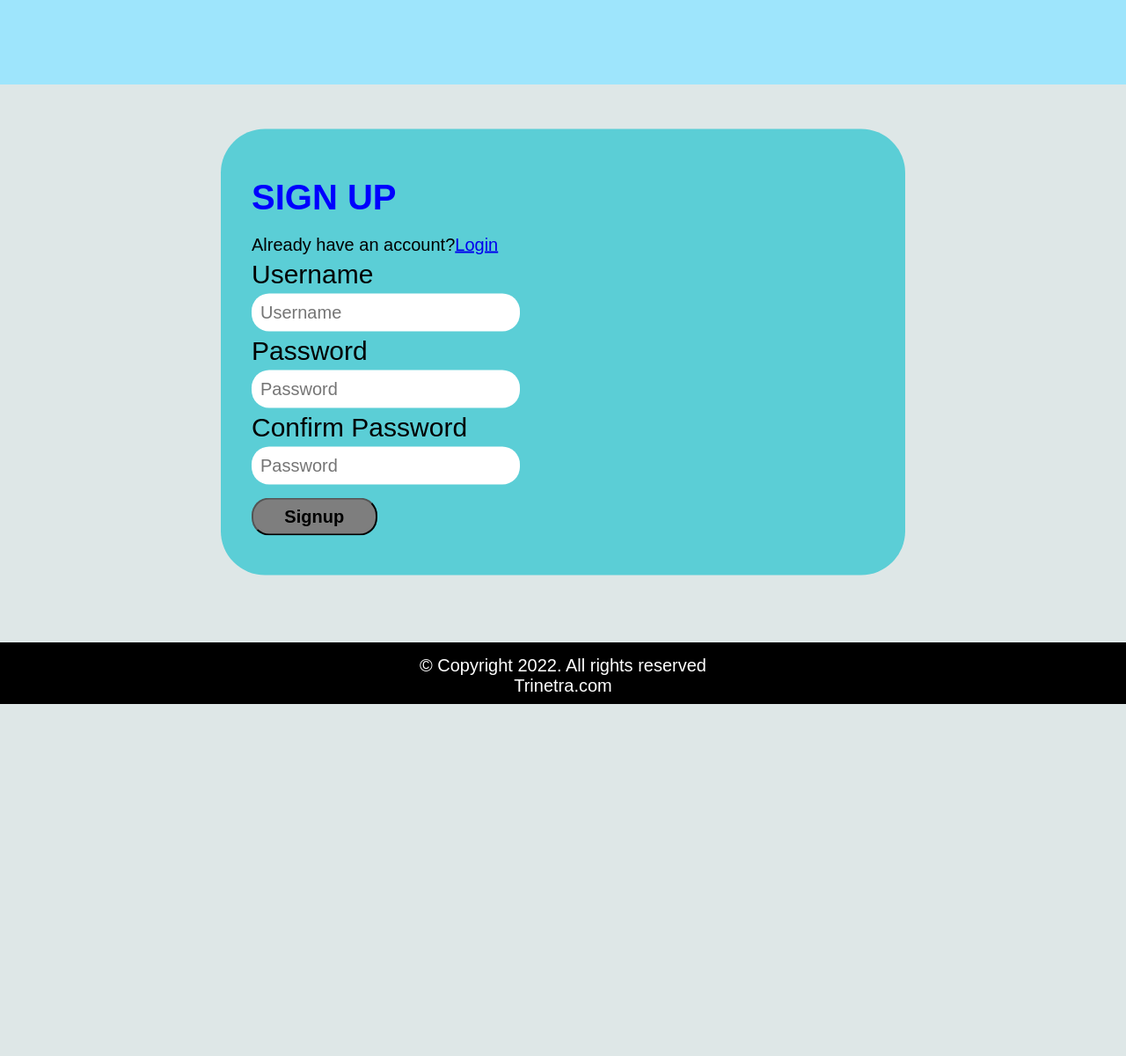
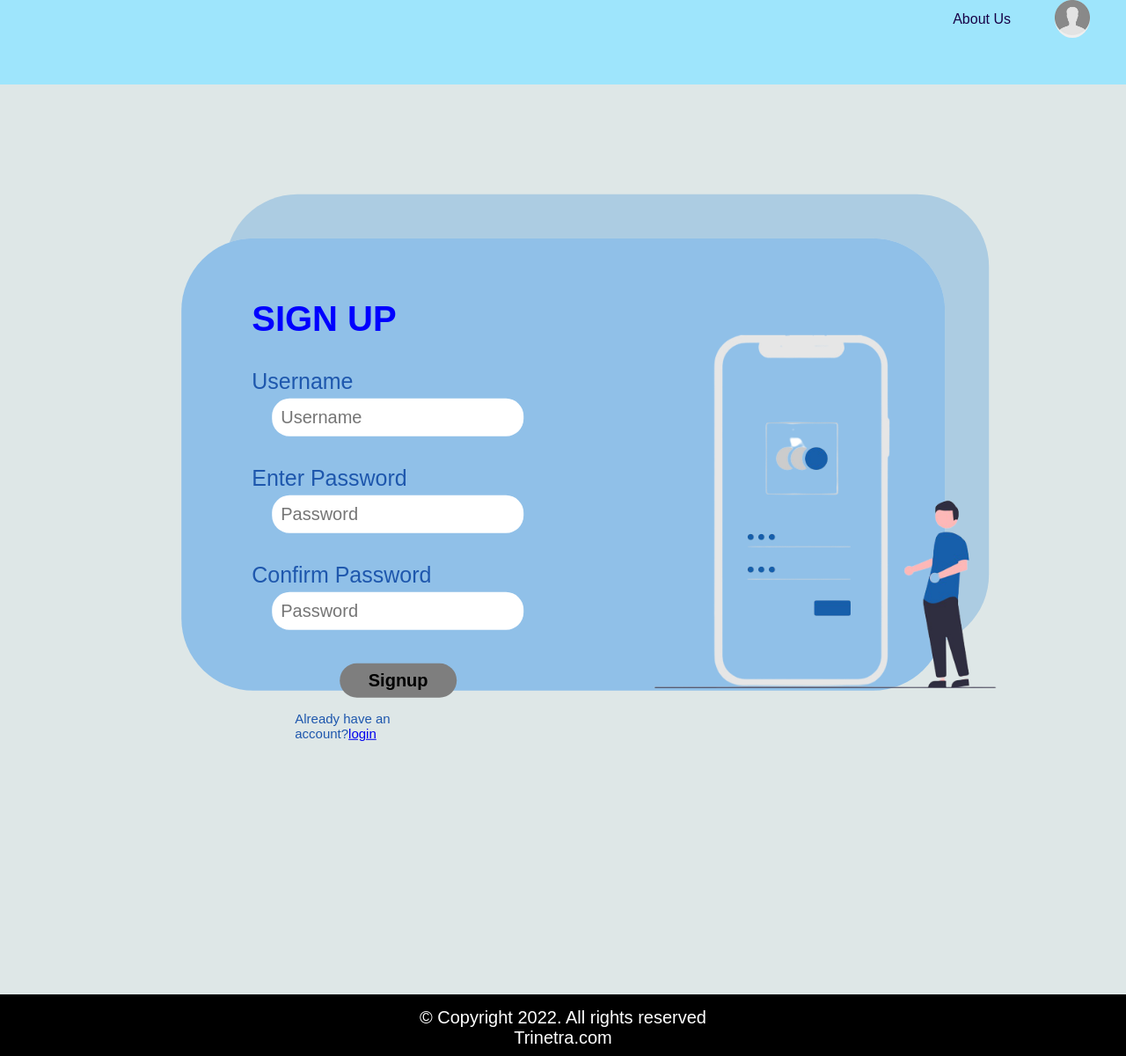
Before and after one commit to anupamdas1511/Trinetra-Geeks, a Flask app: page /signup in a window 1280 px wide. Shown: the whole page at 88% size. Before the commit the page ends 800 px from the top, so only its background shows below. Run offline with Flask 2, Linux system fonts and the light colour scheme.

Commit message:
updating login/signup page

```diff
--- a/static/script/script.js
+++ b/static/script/script.js
@@ -16,4 +16,4 @@ const swiper = new Swiper('.swiper', {
 function nextClick(){
   document.getElementById("next").click();
 }
-setInterval(nextClick, 1500);
+setInterval(nextClick, 3000);
--- a/static/styles/formStyle.css
+++ b/static/styles/formStyle.css
@@ -5,6 +5,7 @@
 }
 body{
     background: #dee7e7;
+    height: 150vh;
 }
 nav{
     width: 100%;
@@ -16,8 +17,9 @@ nav{
     position: absolute;
     display: flex;
     flex-direction: row;
-    height: 70vh;
-    width: 60%;
+    /* height: 70vh; */
+    aspect-ratio: 1.7/1 !important;
+    width: 67% !important;
     top: 50%;
     left: 50%;
     border-radius: 50px;
@@ -26,19 +28,21 @@ nav{
 }
 .login-form .form{
     padding: 30px;
+    padding-left: 75px;
+    color: #1e57ad;
 }
 .login-form h2{
     font-size: 40px;
     text-transform: uppercase;
     color: rgb(0, 0, 255);
-    margin: 20px 0;
+    margin: 34px 0;
 }
 .login-form .text{
-    font-size: 30px;
+    font-size: 25px;
 margin: 5px 0;
 }
 .login-form .login{
-    margin: 10px;
+    margin: 7px 42px;
 font-weight: bold;
 cursor: pointer;
 }
@@ -51,11 +55,13 @@ nav{
 padding: 10px 10px;
 border: 0;
 border-radius: 20px;
+margin-left: 23px;
+margin-bottom: 28px;
 }
 .login-form button{
     font-size: 20px;
 font-weight: bold;
-    margin: 10px 0;
+margin: 10px 100px;
 padding: 8px 10px;
 width: 50%;
 border-radius: 20px;
@@ -63,12 +69,12 @@ nav{
 background-color: rgb(126, 126, 126);
 }
 .login-form .signup-msg{
-    font-size: 20px;
-    margin: 5px 0;
+    font-size: 15px;
+    margin: 5px 49px;
 }
 footer{
-    position: fixed;
-    bottom: 0;
+    position: absolute;
+    bottom: -400px;
     width: 100%;
     height: 70px;
     background-color: black;
@@ -83,3 +89,11 @@ footer h4{
     text-align: center;
     font-weight: normal;
 }
+
+.design img{
+    width: 400px;
+position: relative;
+margin: auto;
+left: 200px;
+top: 105px;
+}
--- a/static/styles/signupStyle.css
+++ b/static/styles/signupStyle.css
@@ -1,80 +1,6 @@
-*{
-    padding: 0;
-    margin: 0;
-    font-family: sans-serif;
+.login-form .form{
+    width: 31%;
 }
-body{
-    background: #dee7e7;
+.design img{
+    left: 150px;
 }
-nav{
-    width: 100%;
-    height: 12vh;
-    background: #9EE5FC;
-}
-.signup-form{
-    padding: 5px;
-    position: absolute;
-    display: flex;
-    flex-direction: row;
-    width: 60%;
-    top: 50%;
-    left: 50%;
-    border-radius: 50px;
-    transform: translate(-50%, -50%);
-    background-color: rgb(91, 206, 214);
-}
-.signup-form .form{
-    padding: 30px;
-}
-.signup-form h2{
-    font-size: 40px;
-    text-transform: uppercase;
-    color: rgb(0, 0, 255);
-    margin: 20px 0;
-}
-.signup-form p{
-    font-size: 30px;
-    margin: 5px 0;
-}
-.signup-form input{
-    font-size: 20px;
-    width: 100%;
-    padding: 10px 10px;
-    border: 0;
-    border-radius: 20px;
-}
-.signup-form #mismatch-msg{
-    font-size: 20px;
-    color: rgb(216, 49, 49);
-}
-.signup-form button{
-    font-size: 20px;
-    font-weight: bold;
-    margin: 10px 0;
-    padding: 8px 10px;
-    width: 50%;
-    border-radius: 20px;
-    cursor: pointer;
-    background-color: rgb(126, 126, 126);
-}
-.signup-form .login-msg{
-    font-size: 20px;
-    margin: 5px 0;
-}
-footer{
-    position: fixed;
-    bottom: 0;
-    width: 100%;
-    height: 70px;
-    background-color: black;
-    display: block;
-}
-footer .rights{
-    padding: 15px;
-}
-footer h4{
-    font-size: 20px;
-    color: white;
-    text-align: center;
-    font-weight: normal;
-}
--- a/templates/dashboard.html
+++ b/templates/dashboard.html
@@ -11,7 +11,7 @@
     <div class="header">
         <nav>
             <ul>
-                <li><a href="/Categories">Categories</a></li>
+                <li><a href="/about">About Us</a></li>
                 <li><a href="/dashboard"><button id="user" title={{user}}><img src="../static/images/PngItem_5040528.png" alt="user"></button></a></li>
             </ul>
         </nav>
--- a/templates/index.html
+++ b/templates/index.html
@@ -21,7 +21,7 @@
     <nav>
         <ul>
             <li><a href="/About">About Us</a></li>
-            <li><a href="/Categories">Categories</a></li>
+            <li><a href="/about">About Us</a></li>
             <li><a href="/dashboard"><button id="user" title={{user}}><img src="../static/images/PngItem_5040528.png" alt="user"></button></a></li>
         </ul>
     </nav>
--- a/templates/signup.html
+++ b/templates/signup.html
@@ -4,27 +4,37 @@
     <meta charset="UTF-8">
     <meta http-equiv="X-UA-Compatible" content="IE=edge">
     <meta name="viewport" content="width=device-width, initial-scale=1.0">
-    <title>Signup</title>
-    <link rel="stylesheet" href="/static/styles/signupStyle.css">
+    <title>LogIn</title>
+    <link rel="stylesheet" href="/static/styles/formStyle.css">
+    <link rel="stylesheet" href="../static/styles/style.css">
+    <link rel="stylesheet" href="../static/styles/site_theme.css">
+    <link rel="stylesheet" href="../static/styles/signupStyle.css">
 </head>
 <body>
-    <nav></nav>
-    <div class="signup-form">
-        <form action="/signup" method="post" class="form">
+    <div class="header">
+        <nav>
+            <ul>
+                <li><a href="/about">About Us</a></li>
+                <li><a href="/dashboard"><button id="user" title={{user}}><img src="../static/images/PngItem_5040528.png" alt="user"></button></a></li>
+            </ul>
+        </nav>
+      </div>
+      <!-- <div class="main"> -->
+    <div class="login-form main">
+        <form action="/login" method="post" class="form">
             <h2>Sign up</h2>
-            <p class="login-msg">Already have an account?<a href="/login">Login</a></p>
-            <p>Username</p>
+            <p class="text">Username</p>
             <input type="text" name="name" id="username" placeholder="Username">
-            <p>Password</p>
+            <p class="text">Enter Password</p>
             <input type="password" name="pass" id="password" placeholder="Password">
-            <p>Confirm Password</p>
-            <input type="password" name="conf_pass" id="confirm password" placeholder="Password">
-            <p id="mismatch-msg"></p>
+            <p class="text">Confirm Password</p>
+            <input type="text" name="conf_pass" id="conf_password" placeholder="Password">
             <button type="submit">Signup</button>
-
-            <script src="/static/script/signupScript.js"></script>
+            <p class="signup-msg">Already have an account?<a href="/login">login</a></p>
         </form>
+        <div class="design"><img src="../static/images/signup-removebg-preview.png"  alt=""></div>
     </div>
+    <!-- </div> -->
     <footer>
         <div class="rights">
             <h4>&copy; Copyright 2022. All rights reserved</h4>
```
Also changed, not shown: templates/categories.html (deleted, +0 -10 lines), templates/login.html (+6 -3 lines), static/images/login-removebg-preview.png (added), static/images/login.jpeg, static/images/signup-removebg-preview.png (added), static/images/signup.jpeg (added). Lines whose indentation alone changed are shown as unchanged.
